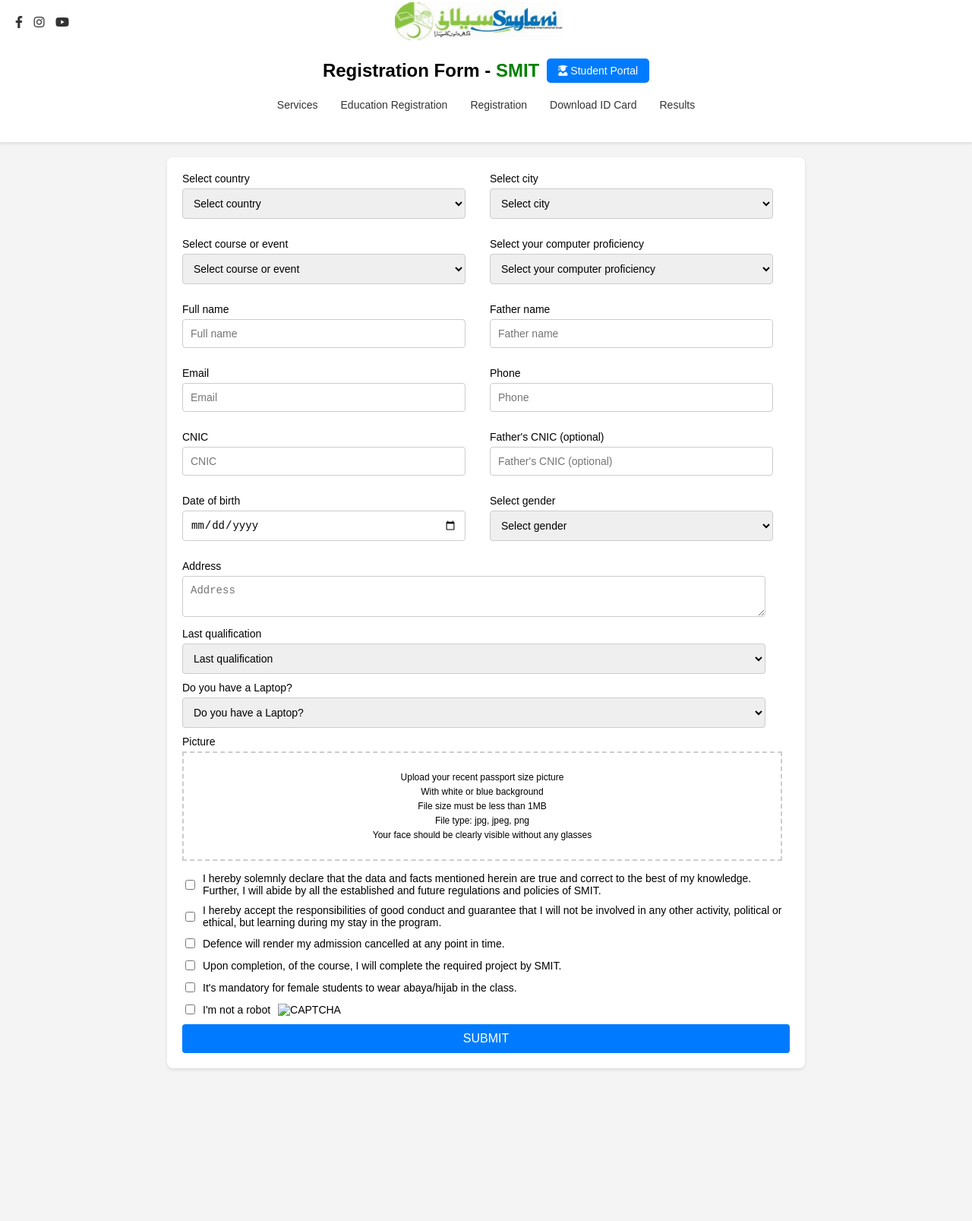
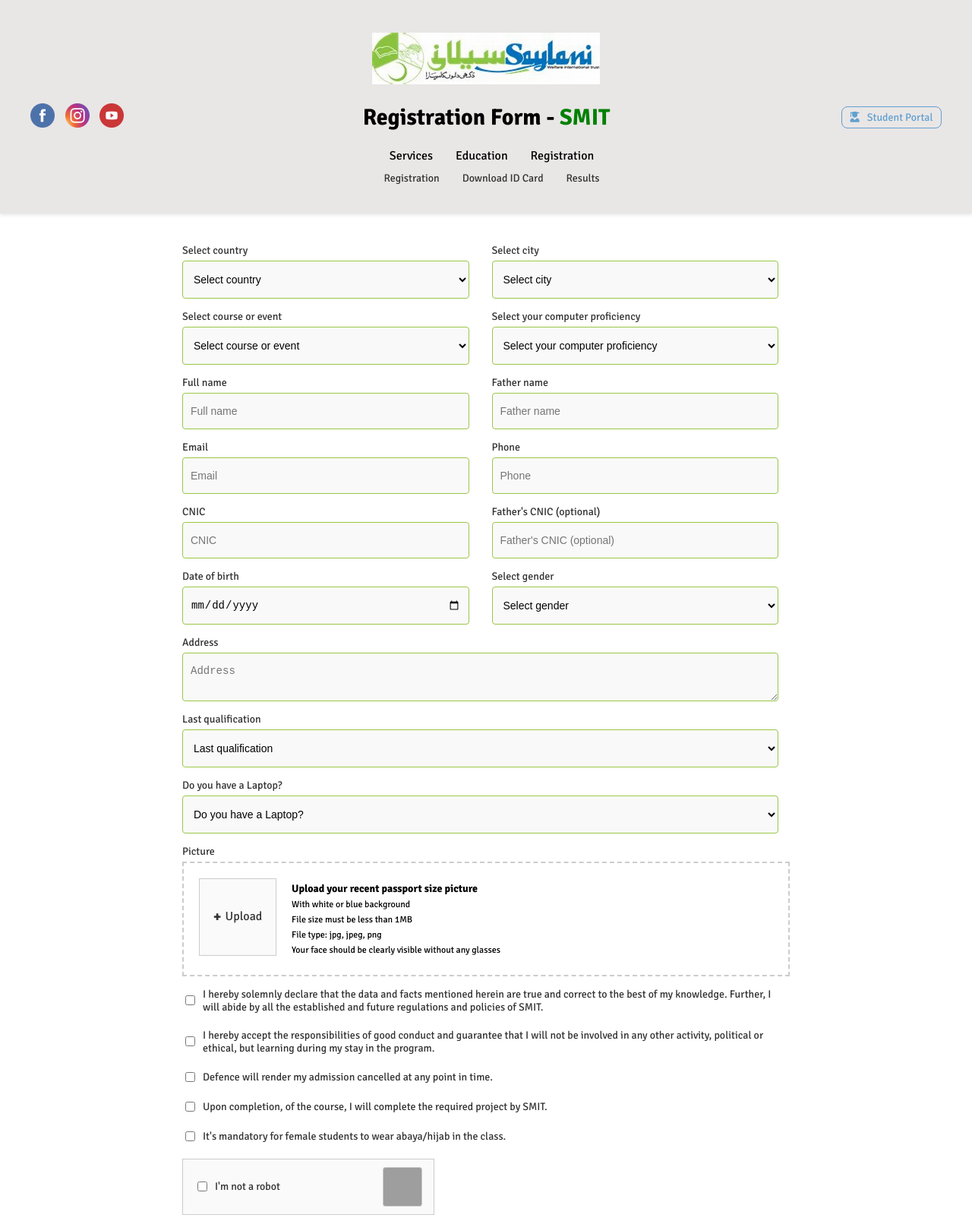
Before and after one commit to SanaHameed2/SMIT-registration-form, a plain HTML site: page index.html in a window 1280 px wide. Shown: the part 7-1614 px from the top of the page at 76% size. Before the commit the page ends 1433 px from the top, so only its background shows below. Drawn offline with Linux system fonts and the light colour scheme; grey boxes are pictures that could not be loaded.

Commit message:
changes made in html and css

```diff
--- a/index.html
+++ b/index.html
@@ -6,41 +6,43 @@
     <title>Registration Form - SMIT</title>
     <link rel="stylesheet" href="style.css">
     <link rel="stylesheet" href="https://cdnjs.cloudflare.com/ajax/libs/font-awesome/5.15.4/css/all.min.css">
+    <link href="https://fonts.googleapis.com/css2?family=Signika:wght@300;400;500;600;700&display=swap" rel="stylesheet">
 </head>
 <body>
     <header>
         <div class="header-top">
-            <div class="social-icons">
-                <a href="#"><i class="fab fa-facebook-f"></i></a>
-                <a href="#"><i class="fab fa-instagram"></i></a>
-                <a href="#"><i class="fab fa-youtube"></i></a>
-            </div>
             <div class="logo">
                 <img src="assets/images/logo.jpeg" alt="Saylani Logo">
             </div>
-            <div class="empty-space"></div>
         </div>
         <div class="header-content">
             <div class="title-portal">
+                <div class="social-icons">
+                    <a href="#"><img src="assets/images/fb.png" alt="Facebook"></a>
+                    <a href="#"><img src="assets/images/insta.png" alt="Instagram"></a>
+                    <a href="#"><img src="assets/images/yt.png" alt="YouTube"></a>
+                </div>
                 <h1>Registration Form - <span>SMIT</span></h1>
-                <a href="https://student.saylaniwelfare.com/" class="student-portal">
+                <a href="https://student.saylaniwelfare.com/" class="portal-btn">
                     <i class="fas fa-user-graduate"></i> Student Portal
                 </a>
             </div>
             <nav>
-                <ul>
-                    <li><a href="#">Services</a></li>
-                    <li><a href="#">Education Registration</a></li>
-                    <li><a href="#">Registration</a></li>
-                    <li><a href="#">Download ID Card</a></li>
-                    <li><a href="#">Results</a></li>
+                <ul class="row1">
+                    <li>Services</li>
+                    <li>Education</li>
+                    <li>Registration</li>
+                </ul>
+                <ul class="row2">
+                    <li><a href="#" class="nav-link">Registration</a></li>
+                    <li><a href="#" class="nav-link">Download ID Card</a></li>
+                    <li><a href="#" class="nav-link">Results</a></li>
                 </ul>
             </nav>
         </div>
     </header>
     <main>
         <form action="#" method="POST">
-            <div class="form-row">
             <div class="form-group">
                 <label>Select country</label>
                 <select name="country">
@@ -53,8 +55,6 @@
                     <option value="">Select city</option>
                 </select>
             </div>
-            </div>
-            <div class="form-row">
             <div class="form-group">
                 <label>Select course or event</label>
                 <select name="course">
@@ -67,8 +67,6 @@
                     <option value="">Select your computer proficiency</option>
                 </select>
             </div>
-            </div>
-            <div class="form-row">
             <div class="form-group">
                 <label>Full name</label>
                 <input type="text" name="full_name" placeholder="Full name" required>
@@ -77,8 +75,6 @@
                 <label>Father name</label>
                 <input type="text" name="father_name" placeholder="Father name" required>
             </div>
-            </div>
-            <div class="form-row">
             <div class="form-group">
                 <label>Email</label>
                 <input type="email" name="email" placeholder="Email" required>
@@ -87,8 +83,6 @@
                 <label>Phone</label>
                 <input type="tel" name="phone" placeholder="Phone" required>
             </div>
-            </div>
-            <div class="form-row">
             <div class="form-group">
                 <label>CNIC</label>
                 <input type="text" name="cnic" placeholder="CNIC" required>
@@ -97,8 +91,6 @@
                 <label>Father's CNIC (optional)</label>
                 <input type="text" name="father_cnic" placeholder="Father's CNIC (optional)">
             </div>
-            </div>
-            <div class="form-row">
             <div class="form-group">
                 <label>Date of birth</label>
                 <input type="date" name="dob" required>
@@ -112,18 +104,17 @@
                     <option value="other">Other</option>
                 </select>
             </div>
-            </div>
-            <div class="form-group">
+            <div class="form-group full-width">
                 <label>Address</label>
                 <textarea name="address" placeholder="Address" required></textarea>
             </div>
-            <div class="form-group">
+            <div class="form-group full-width">
                 <label>Last qualification</label>
                 <select name="qualification">
                     <option value="">Last qualification</option>
                 </select>
             </div>
-            <div class="form-group">
+            <div class="form-group full-width">
                 <label>Do you have a Laptop?</label>
                 <select name="laptop">
                     <option value="">Do you have a Laptop?</option>
@@ -131,10 +122,16 @@
                     <option value="no">No</option>
                 </select>
             </div>
-            <div class="form-group">
+            <div class="form-group full-width">
                 <label>Picture</label>
                 <div class="picture-upload">
-                    <input type="file" name="picture" accept="image/*" required>
+                    <div class="upload-container">
+                        <input type="file" id="picture" name="picture" accept="image/*" required>
+                        <label for="picture" class="upload-label">
+                            <span class="upload-icon">+</span> Upload
+                        </label>
+                    </div>
+                    <div class="instructions">
                         <p>Upload your recent passport size picture</p>
                         <p>With white or blue background</p>
                         <p>File size must be less than 1MB</p>
@@ -142,44 +139,45 @@
                         <p>Your face should be clearly visible without any glasses</p>
                     </div>
                 </div>
-            <div class="form-group checkbox-group">
+            </div>
+            <div class="form-group full-width checkbox-group">
                 <label>
                     <input type="checkbox" name="terms" required>
                     I hereby solemnly declare that the data and facts mentioned herein are true and correct to the best of my knowledge. Further, I will abide by all the established and future regulations and policies of SMIT.
                 </label>
             </div>
-            <div class="form-group checkbox-group">
+            <div class="form-group full-width checkbox-group">
                 <label>
                     <input type="checkbox" name="conduct" required>
                     I hereby accept the responsibilities of good conduct and guarantee that I will not be involved in any other activity, political or ethical, but learning during my stay in the program.
                 </label>
             </div>
-            <div class="form-group checkbox-group">
+            <div class="form-group full-width checkbox-group">
                 <label>
                     <input type="checkbox" name="cancellation" required>
                     Defence will render my admission cancelled at any point in time.
                 </label>
             </div>
-            <div class="form-group checkbox-group">
+            <div class="form-group full-width checkbox-group">
                 <label>
                     <input type="checkbox" name="project" required>
                     Upon completion, of the course, I will complete the required project by SMIT.
                 </label>
             </div>
-            <div class="form-group checkbox-group">
+            <div class="form-group full-width checkbox-group">
                 <label>
                     <input type="checkbox" name="dress_code" required>
                     It's mandatory for female students to wear abaya/hijab in the class.
                 </label>
             </div>
-            <div class="form-group checkbox-group">
+            <div class="form-group full-width checkbox-group captcha-container">
                 <label>
                     <input type="checkbox" name="captcha" required>
                     I'm not a robot
-                    <img src="captcha.jpg" alt="CAPTCHA">
+                    <img src="assets/images/captcha.jpg" alt="CAPTCHA" class="captcha-image" onerror="this.src='https://via.placeholder.com/50?text=CAPTCHA'">
                 </label>
             </div>
-            <button type="submit">SUBMIT</button>
+            <button type="submit" class="submit-btn">SUBMIT</button>
         </form>
     </main>
 </body>
--- a/style.css
+++ b/style.css
@@ -2,18 +2,19 @@ body {
     font-family: Arial, sans-serif;
     margin: 0;
     padding: 0;
-    background-color: #f4f4f4; /* Light grey background */
+    background-color: #fff;
+    font-family: signika, sans-serif;
 }
 
 header {
-    background-color: #fff;
+    background-color: #e9e6e6;
     padding: 10px 0;
     box-shadow: 0 2px 4px rgba(0, 0, 0, 0.1);
 }
 
 .header-top {
     display: flex;
-    justify-content: space-between;
+    justify-content: center;
     align-items: center;
     padding: 0 20px;
 }
@@ -23,12 +24,14 @@ header {
     color: #333;
 }
 
-.logo img {
-    max-height: 50px;
+.social-icons img {
+    width: 32px;
+    height: 32px;
 }
 
-.empty-space {
-    width: 100px; /* Adjust as needed */
+.logo img {
+    padding-top: 40px;
+    width: 300px;
 }
 
 .header-content {
@@ -38,45 +41,70 @@ header {
 
 .title-portal {
     display: flex;
-    justify-content: center;
+    justify-content: space-between;
     align-items: center;
     margin-bottom: 20px;
+    padding: 0 20px;
 }
 
 .title-portal h1 {
-    margin: 0 10px 0 0;
-    font-size: 24px; /* Adjust font size */
+    margin: 0;
+    font-size: 30px;
+    flex-grow: 1;
+    text-align: center;
 }
 
 .title-portal h1 span {
     color: green;
 }
 
-.student-portal {
-    background-color: #007bff;
-    color: white;
-    padding: 8px 15px;
+.portal-btn {
+    color: #61A0D0;
+    padding: 5px;
+    width: 120px;
     text-decoration: none;
-    border-radius: 5px;
-    font-size: 14px; /* Adjust font size */
+    border: 1px solid #61A0D0;
+    border-radius: 8px;
+    display: inline-flex;
+    align-items: center;
+    justify-content: center;
+    gap: 5px;
+    font-size: 14px;
+}
+
+.portal-btn i {
+    margin-right: 5px;
 }
 
 nav ul {
     list-style: none;
     padding: 0;
-    margin: 10px 0;
+    margin: 5px 0;
     display: flex;
     justify-content: center;
+    flex-wrap: wrap;
+}
+
+nav ul.row1, nav ul.row2 {
+    margin: 5px 0;
 }
 
 nav li {
-    margin: 0 15px;
+    margin: 2px 15px;
+}
+
+nav li:nth-child(3) {
+    margin-right: 0;
 }
 
 nav a {
     text-decoration: none;
     color: #333;
-    font-size: 14px; /* Adjust font size */
+    font-size: 14px;
+}
+
+nav a.nav-link:active {
+    color: green;
 }
 
 main {
@@ -86,32 +114,26 @@ main {
 form {
     max-width: 800px;
     margin: 0 auto;
-    background-color: #fff;
     padding: 20px;
-    border-radius: 8px;
-    box-shadow: 0 2px 4px rgba(0, 0, 0, 0.1);
-}
-
-.form-row {
-    display: flex;
-    justify-content: space-between;
-    margin-bottom: 15px;
+    display: grid;
+    grid-template-columns: 1fr 1fr;
+    gap: 15px;
 }
 
 .form-group {
-    flex: 1;
-    margin-right: 10px;
-    margin-bottom: 10px;
+    display: flex;
+    flex-direction: column;
 }
 
-.form-group:last-child {
-    margin-right: 0;
+.form-group.full-width {
+    grid-column: 1 / -1;
 }
 
 label {
     display: block;
     margin-bottom: 5px;
-    font-size: 14px; /* Adjust font size */
+    font-size: 14px;
+    color: #333;
 }
 
 input[type="text"],
@@ -120,62 +142,107 @@ input[type="tel"],
 input[type="date"],
 select,
 textarea {
-    width: calc(100% - 22px);
-    padding: 10px;
-    border: 1px solid #ccc;
+    width: calc(100% - 15px);
+    padding: 15px 10px;
+    border: 1px solid #9AC747;
     border-radius: 4px;
     box-sizing: border-box;
-    font-size: 14px; /* Adjust font size */
+    font-size: 14px;
+    background-color: #f9f9f9;
 }
 
 textarea {
     resize: vertical;
 }
 
-button {
-    background-color: #007bff;
+.submit-btn {
     color: white;
     padding: 10px 20px;
     border: none;
     border-radius: 4px;
     cursor: pointer;
-    width: 100%;
-    font-size: 16px; /* Adjust font size */
+    background-color: #61A0D0;
+    font-size: 16px;
+    grid-column: 1 / -1;
 }
 
 .checkbox-group label {
     display: flex;
     align-items: center;
-    font-size: 14px; /* Adjust font size */
+    font-size: 14px;
 }
 
 .checkbox-group input[type="checkbox"] {
     margin-right: 10px;
 }
 
-.checkbox-group img {
-    margin-left: 10px;
-    max-height: 30px;
+.checkbox-group .captcha-image {
+    width: 50px;
+    height: 50px;
+    border: 1px solid #ccc;
+    border-radius: 3px;
+    margin-left: auto;
+    object-fit: cover;
+}
+
+.checkbox-group.captcha-container label {
+    border: 1px solid #ccc;
+    background-color: #FAFAFA;
+    padding: 10px 15px;
+    width: 300px;
+    display: flex;
+    align-items: center;
 }
 
 .picture-upload {
     border: 2px dashed #ccc;
     padding: 20px;
-    text-align: center;
-    cursor: pointer;
-    margin-bottom: 15px;
+    display: flex;
+    align-items: center;
+    gap: 20px;
+}
+
+.picture-upload .upload-container {
+    flex: 0 0 auto;
 }
 
 .picture-upload input[type="file"] {
     display: none;
 }
 
+.picture-upload .upload-label {
+    display: inline-flex;
+    align-items: center;
+    justify-content: center;
+    gap: 5px;
+    font-size: 16px;
+    color: #333;
+    cursor: pointer;
+    border: 1px solid #ccc;
+    background-color: #FAFAFA;
+    padding: 10px;
+    width: 80px;
+    height: 80px;
+    text-align: center;
+    line-height: 1.2;
+}
+
+.picture-upload .upload-icon {
+    font-size: 20px;
+    font-weight: bold;
+    display: block;
+}
+
+.picture-upload .instructions {
+    flex: 1;
+}
+
 .picture-upload p {
     margin: 5px 0;
-    font-size: 12px; /* Adjust font size */
+    font-size: 12px;
 }
 
 .picture-upload p:first-child {
     font-weight: bold;
-    font-size: 14px; /* Adjust font size */
+    font-size: 14px;
 }
```
Also changed, not shown: 1 other file. Lines whose indentation alone changed are shown as unchanged.
